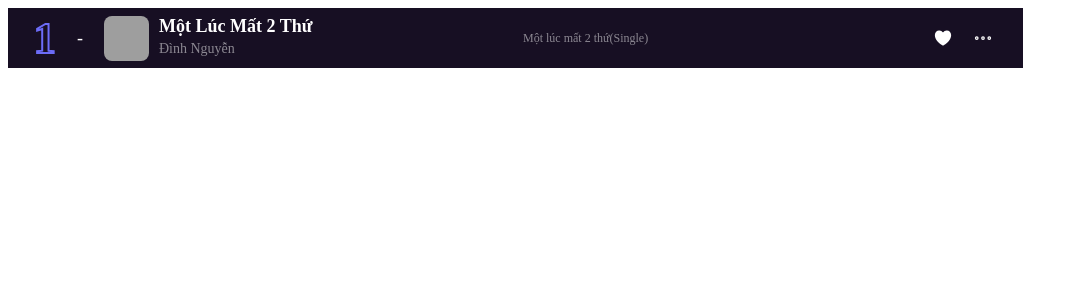
After one commit to TaiVo1905/Melody-Lux, a PHP site: page /app/components/rank-item.php in a window 1280 px wide. The commit adds this page. Shown: the top 300 px of the page, without its empty margins (0-1078 px from the left). Run offline with PHP 8.4, Linux system fonts and the light colour scheme; some libraries are stand-ins or nearby versions; grey boxes are pictures that could not be loaded.

Commit message:
Done/RankItem

```diff
--- a/components/header.php
+++ b/app/components/header.php
@@ -9,7 +9,7 @@
     <link href="https://cdn.lineicons.com/4.0/lineicons.css" rel="stylesheet">
     <script type="module" src="https://unpkg.com/ionicons@7.1.0/dist/ionicons/ionicons.esm.js"></script>
     <script nomodule src="https://unpkg.com/ionicons@7.1.0/dist/ionicons/ionicons.js"></script>
-    <link rel="stylesheet" href="../public/css/header.css?v=<?php echo time(); ?>">
+    <link rel="stylesheet" href="../../public/css/header.css?v=<?php echo time(); ?>">
 
     </head>
 <body>
--- /dev/null
+++ b/app/components/rank-item.php
@@ -0,0 +1,55 @@
+<!DOCTYPE html>
+<html lang="en">
+<head>
+    <meta charset="UTF-8">
+    <meta name="viewport" content="width=device-width, initial-scale=1.0">
+    <title>Document</title>
+    <link href="https://cdnjs.cloudflare.com/ajax/libs/font-awesome/5.15.4/css/all.min.css" rel="stylesheet">
+    <link href="https://cdn.lineicons.com/4.0/lineicons.css" rel="stylesheet">
+    <script type="module" src="https://unpkg.com/ionicons@7.1.0/dist/ionicons/ionicons.esm.js"></script>
+    <script nomodule src="https://unpkg.com/ionicons@7.1.0/dist/ionicons/ionicons.js"></script>
+    <link rel="stylesheet" href="../../public/css/rank-item.css?v=<?php echo time(); ?>">
+
+</head>
+<body>
+    <div class="rank_items">
+        <div class="rank_item_left">
+            <div class="item_left_content">
+                <div class="number-box">1</div>
+                <p class="letter_spec">-</p>
+                <div class="rank_song">
+                    <div class="rank_song_img">
+                        <img src="./img/MTP.jfif" alt="">
+                        <ion-icon class="play-icon" name="caret-forward-outline"></ion-icon>
+                    </div>
+                    <div class="rank_song_singer">
+                        <div class="rank_song_name">
+                            <b>Một Lúc Mất 2 Thứ</b>
+                        </div>
+                        <div class="rank_singer">
+                            Đình Nguyễn
+                        </div>
+                    </div>
+                </div>
+            </div>
+        </div>
+        <div class="rank_item_right">
+            <div class="song_name">
+                Một lúc mất 2 thứ(Single)
+            </div>
+            <div class="item_action">
+                <div class="items_icon_rank micro_icon">
+                    <ion-icon class="rank_icon" name="mic-outline"></ion-icon>
+                </div>
+                <div class="items_icon_rank heart_icon">
+                    <ion-icon class="rank_icon" name="heart"></ion-icon>
+                </div>
+                <div class="items_icon_rank option_icon">
+                    <ion-icon class="rank_icon" name="ellipsis-horizontal-outline"></ion-icon>
+                </div>
+            </div>
+        </div>
+    </div>
+    <script src="../../public/js/rank-item.js"></script>
+</body>
+</html>
--- a/components/sidebar.php
+++ b/app/components/sidebar.php
@@ -8,7 +8,7 @@
     <link href="https://cdn.lineicons.com/4.0/lineicons.css" rel="stylesheet">
     <script type="module" src="https://unpkg.com/ionicons@7.1.0/dist/ionicons/ionicons.esm.js"></script>
     <script nomodule src="https://unpkg.com/ionicons@7.1.0/dist/ionicons/ionicons.js"></script>
-    <link rel="stylesheet" href="../public/css/sidebar.css?v=<?php echo time(); ?>">
+    <link rel="stylesheet" href="../../public/css/sidebar.css?v=<?php echo time(); ?>">
 </head>
 <body>
     <div class="sidebar">
--- /dev/null
+++ b/public/css/rank-item.css
@@ -0,0 +1,158 @@
+*{
+    font-family: 'Inter, sanserif';
+}
+.rank_items{
+    display: flex;
+    justify-content: space-between;
+    align-items: center;
+    width: 1000px;
+    height: 60px;
+    background-color: #170F23;
+    /* background-color: antiquewhite; */
+    padding-left: 15px;
+}
+.rank_item_left{
+    display: flex;
+    align-items: center;
+    width: 500px;
+}
+.item_left_content{
+    display: flex;
+    align-items: center;
+    justify-content: space-around;
+    width: 60%;
+}
+.number-box {
+    font-size: 45px; /* Kích thước số */
+    font-weight: bold; /* Đậm nét */
+    color: transparent; /* Làm chữ trong suốt */
+    -webkit-text-stroke: 2px rgb(108, 108, 248); /* Tạo viền màu xanh */
+}
+.rank_song{
+    /* padding-top: 5px; */
+    display: flex;
+
+}
+.rank_song_img{
+    position: relative;
+    width: 45px;
+    height: 45px;
+    border-radius: 5px;
+    overflow: hidden;
+    cursor: pointer;
+
+}
+.rank_song img{
+    width: 100%;
+    height: 100%;
+    object-fit: cover;
+    display: block;
+    border-radius: 8px;
+    /* margin-right: 10px; */
+}
+.play-icon {
+    position: absolute;
+    top: 50%;
+    left: 50%;
+    color:white;
+    transform: translate(-50%, -50%);
+    width: 30px;
+    height: 30px;
+    clip-path: polygon(0 0, 100% 50%, 0 100%);
+    opacity: 0;
+    transition: opacity 0.3s ease;
+}
+.rank_items:hover .play-icon {
+    opacity: 1;
+}
+
+.rank_song_singer{
+    padding-left: 10px;
+}
+.rank_item_right{
+    display: flex;
+    align-items: center;
+    width: 500px;
+    justify-content: space-between;
+}
+.letter_spec{
+    font-size: 18px;
+    color: #ffffff;
+}
+.rank_song_name{
+    font-size: 18px;
+    color: #ffffff;
+    cursor: pointer;
+}
+.rank_singer{
+    font-size: 14px;
+    color: #ffffff80;
+    cursor: pointer;
+    line-height: 24px;
+}
+.item_action{
+    display: flex;
+    align-items: center;
+    justify-content: space-between;
+    width: 120px;
+    padding-right: 20px;
+}
+.rank_item_right .song_name{
+    color: #ffffff80;
+    font-size: 12px;
+}
+.rank_icon{
+    color: #ffffff;
+    font-size: 20px;
+}
+.items_icon_rank{
+    width: 40px;
+    height: 40px;
+    /* background-color:antiquewhite; */
+    border-radius: 20px;
+    display: flex;
+    align-items: center;
+    justify-content: center;
+    cursor: pointer;
+}
+.micro_icon{
+    opacity: 0;;
+}
+.heart-filled{
+    color: #B36CDB;
+}
+/* hover */
+.rank_items:hover{
+    background-color: #2F2739;
+}
+.items_icon_rank:hover{
+    background-color: #40374a;
+}
+.rank_song_name:hover{
+    color: #B36CDB;
+}
+.rank_singer:hover{
+    color: #B36CDB;
+}
+.song_name:hover{
+    color: #B36CDB;
+}
+.rank_song_img::after {
+    content: "";
+    position: absolute;
+    top: 0;
+    left: 0;
+    width: 100%;
+    height: 100%;
+    background-color: rgba(0, 0, 0, 0.4);
+    opacity: 0;
+    transition: opacity 0.3s ease;
+    z-index: 1;
+}
+
+.rank_items:hover img {
+    opacity: 0.6;
+}
+.rank_items:hover .micro_icon {
+    opacity: 1;
+}
--- /dev/null
+++ b/public/js/rank-item.js
@@ -0,0 +1,5 @@
+var heartBox = document.querySelector('.heart_icon')
+        var heart = document.querySelector('.heart_icon .rank_icon');
+        heartBox.addEventListener('click', function() {
+            heart.classList.toggle('heart-filled');
+        });
```
